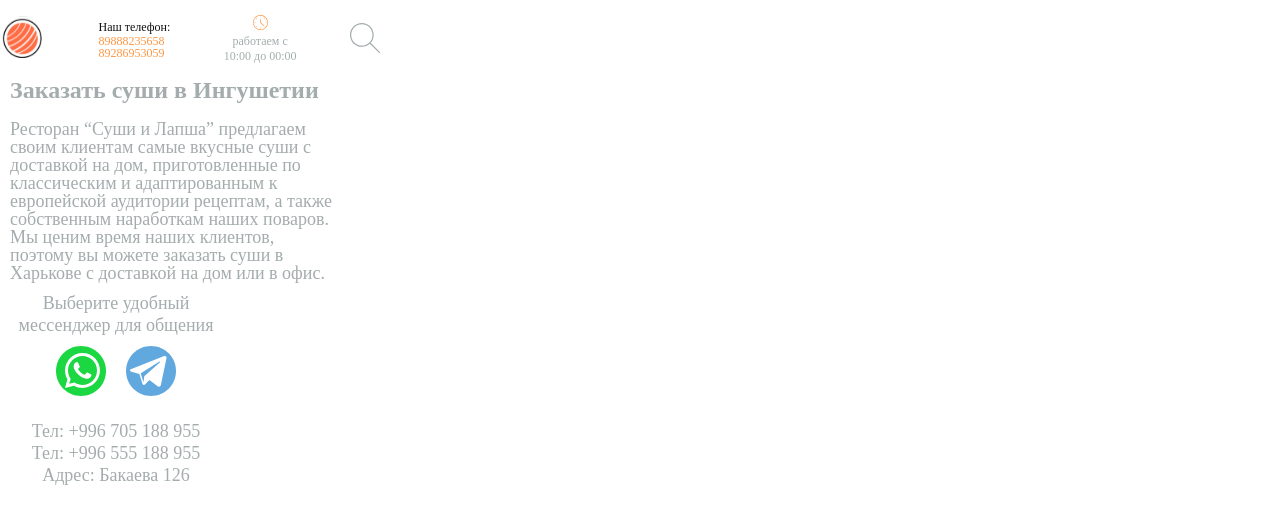
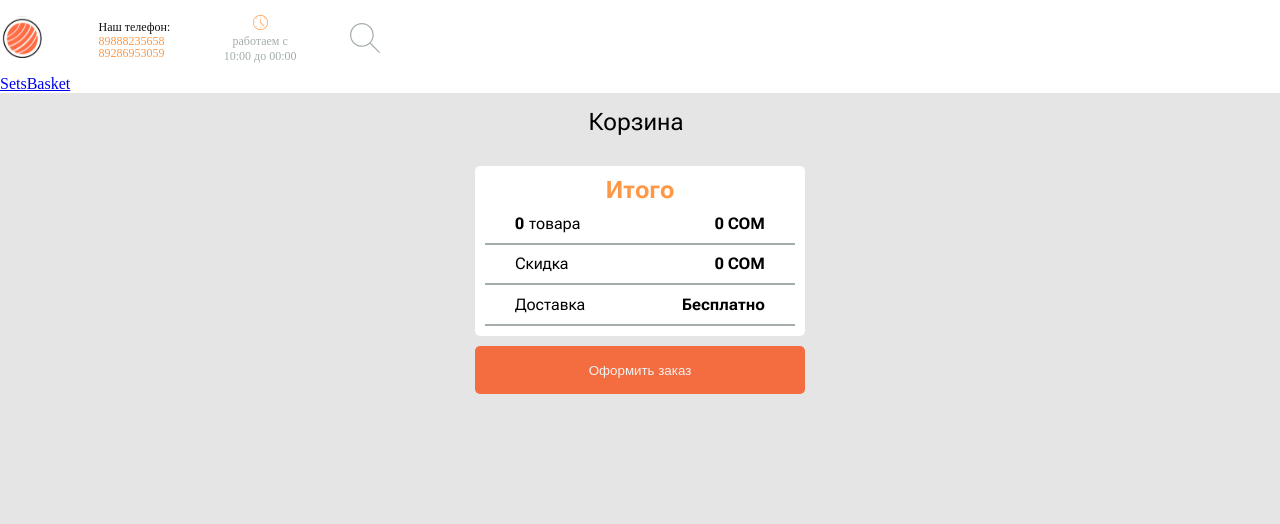
Before and after one commit to Zurab06/sushi, a React (Create React App) app: page /basket in a window 1280 px wide. Shown: the top 524 px of the page. Built offline with nearby package versions, Linux system fonts and the light colour scheme.

Commit message:
add cart

```diff
--- a/src/@types/assets.d.ts
+++ b/src/@types/assets.d.ts
@@ -6,6 +6,10 @@ declare module '*.png' {
   const content: any;
   export default content;
 }
+declare module '*.svg' {
+  const content: any;
+  export default content;
+}
 declare module '*.scss' {
   const content: any;
   export default content;
--- a/src/App.tsx
+++ b/src/App.tsx
@@ -8,15 +8,15 @@ import Footer from './components/Footer/Footer';
 function App() {
   return (
     <>
-      {/* <Link to="/sets">Sets</Link>
+      <Header />
+      <Link to="/sets">Sets</Link>
       <Link to="/basket">Basket</Link>
 
       <Routes>
         <Route path="/sets" element={<Sets />} />
         <Route path="/basket" element={<Basket />} />
-      </Routes> */}
-      <Header />
-      <Footer />
+      </Routes>
+      {/* <Footer /> */}
     </>
   );
 }
--- a/src/features/cartSlice.ts
+++ b/src/features/cartSlice.ts
@@ -1,14 +1,17 @@
+import { getCartLocalStorage } from './../utils/CartLocalStorage';
 import { createSlice } from '@reduxjs/toolkit'
 // import type { PayloadAction } from '@reduxjs/toolkit'
 
 export interface CartState {
     items: any,
-  cart: any,
+    totalPrice: number,
+    // cart: any,
 }
 
 const initialState: CartState = {
-    items: [],
-    cart: [],
+    totalPrice: 0,
+    items: getCartLocalStorage(),
+    // cart: [],
 }
 export const cartSlice = createSlice({
   name: 'items',
@@ -16,7 +19,7 @@ export const cartSlice = createSlice({
   reducers: {
    addItem(state, action) {
       const findItem = state.items.find((obj: any) => obj.id === action.payload.id);
-      console.log(action.payload, 'dfdsfdsf')
+      // console.log(action.payload, 'dfdsfdsf')
       if (findItem) {
         findItem.count++;
       } else {
@@ -25,19 +28,29 @@ export const cartSlice = createSlice({
           count: 1,
         });
       }
+      state.totalPrice = state.items.reduce((sum: any, obj: any) => {
+        return obj.price * obj.count + sum;
+      }, 0);
     },
     minusItem(state, action) {
       const findItem = state.items.find((obj:any) => obj.id === action.payload);
       if (findItem) {
         findItem.count--;
       }
-
+      state.totalPrice = state.items.reduce((sum: any, obj: any) => {
+        return obj.price * obj.count + sum;
+      }, 0);
     },
-
+    removeItem(state, action) {
+      state.items = state.items.filter((obj: any) => obj.id !== action.payload);
+      state.totalPrice = state.items.reduce((sum: any, obj: any) => {
+        return obj.price * obj.count + sum;
+      }, 0);
+    },
   },
 })
 
 // Action creators are generated for each case reducer function
-export const {addItem, minusItem} = cartSlice.actions
+export const {addItem, minusItem, removeItem} = cartSlice.actions
 
 export default cartSlice.reducer
--- a/src/pages/Basket/Basket.module.scss
+++ b/src/pages/Basket/Basket.module.scss
@@ -1,11 +1,10 @@
 .basketBody{
     font-family: 'Roboto Flex', sans-serif;
     width: 100%;
+    height: 100vh;
     background: #E5E5E5;
     display: flex;
     justify-content: center;
-    flex-direction: column;
-    align-items: center;
 }
 
 .basketHeader {
@@ -20,15 +19,97 @@
 
 .cart {
     background: #FFFFFF;
-    border-radius: 10px;
     width: 330px;
-    height: 120px;
     margin-bottom: 10px;
     display: flex;
     padding: 10px;
+    border-radius: 5px;
+    .cartDesc{
+        display: flex;
+        flex-direction: column;
+        justify-content: space-between;
+        width: 100%;
+        .cartNameButton{
+            display: flex;
+            justify-content: space-between;
+            button{
+                font-weight: bold;
+                color: red;
+                cursor: pointer;
+            }
+        }
+        div{
+            span{
+                font-weight: bold;
+                margin: 5px;
+            }
+        }
+        button{
+            width: min-content;
+            // margin-right: 10px;
+            background: transparent;
+            border: none;
+            img{
+                width: 19px;
+                cursor: pointer;
+            }
+        }
+    }
     img{
         width: 100px;
-        height: 84px;
-
+        // height: 100px;
+        object-fit: cover;
+        margin-right: 10px;
     }
 }
+
+.cartBlock{
+    display: flex;
+    justify-content: center;
+    flex-direction: column;
+    align-items: center;
+    margin-top: 30px;
+}
+
+.cartButton{
+    display: flex;
+    justify-content: center;
+    align-items: center;
+    justify-content: space-between;
+}
+
+.total{
+    width: 330px;
+    height: 170px;
+    background: #FFFFFF;
+    border-radius: 5px;
+    padding: 10px;
+    display: flex;
+    align-items: center;
+    flex-direction: column;
+    justify-content: center;
+    justify-content: space-between;
+
+    hr{
+        width: 100%;
+        border: 0.5px solid #A4ACAD;
+    }
+    div{
+        width: 100%;
+        display: flex;
+        // border: 1px solid red;
+        justify-content: space-between;
+        padding: 0 30px;
+    }
+}
+
+.btn {
+    margin-top: 10px;
+    width: 330px;
+    height: 48px;
+    background: #F46D40;
+    border-radius: 5px;
+    color: #F2F2F2;
+    border: none;
+    cursor: pointer;
+}
--- a/src/pages/Basket/Basket.tsx
+++ b/src/pages/Basket/Basket.tsx
@@ -1,46 +1,98 @@
 import { useDispatch, useSelector } from "react-redux";
-import { addItem, minusItem } from "../../features/cartSlice";
+import { addItem, minusItem, removeItem } from "../../features/cartSlice";
 import s from "../Basket/Basket.module.scss";
+import plus from "./plus2.svg";
+import minus from "./minus.svg";
+const Basket = () => {
+  const { items, totalPrice } = useSelector((state: any) => state.cartSlice);
 
-const Basket = () => {
-  const items = useSelector((state: any) => state.cartSlice.items);
-  const {count} = useSelector((state: any) => state.cartSlice.items);
-const dispatch = useDispatch()
-  const onClickPlus = (id:any) => {
+  const discount =
+    totalPrice >= 2000 && totalPrice < 5000
+      ? totalPrice / 20
+      : 0 || totalPrice >= 5000
+      ? totalPrice / 5
+      : 0;
+  const dispatch = useDispatch();
+  const onClickPlus = (id: any) => {
+    dispatch(
+      addItem({
+        id,
+      })
+    );
+  };
 
-      dispatch(
-        addItem({
-          id,
-        })
-      );
+  const onClickMinus = (id: any) => {
+    dispatch(minusItem(id));
+  };
+
+  const onClickRemove = (id: any) => {
+      dispatch(removeItem(id));
+      localStorage.removeItem('cart')
 
   };
 
-  const onClickMinus = (id:any) => {
-    if (count !== 0) {
-      dispatch(minusItem(id));
-    }
-  };
   return (
     <div className={s.basketBody}>
       <div className={s.basketHeader}>
         <p>Корзина</p>
-        <div>
+        <div className={s.cartBlock}>
           {items?.map((item: any) => {
             return (
               <div key={item.id} className={s.cart}>
                 <div>
                   <img src={item.image} alt="" />
-                  <span>{item.name}</span>
                 </div>
-                <div>
-                  <button onClick={() => onClickMinus(item.id)}>-</button>
-                  {item.count}
-                  <button onClick={() => onClickPlus(item.id)}>+</button>
+                <div className={s.cartDesc}>
+                  <div className={s.cartNameButton}>
+                    {item.name} <button onClick={() => onClickRemove(item.id)}>X</button>
+                  </div>
+                  <div className={s.cartButton}>
+                    <button
+                      disabled={item.count === 0}
+                      onClick={() => onClickMinus(item.id)}
+                    >
+                      <img src={minus}></img>
+                    </button>
+                    <p>
+                      <b>{item.count}</b>
+                    </p>
+                    <button onClick={() => onClickPlus(item.id)}>
+                      <img src={plus}></img>
+                    </button>
+                    <span>{item.price * item.count} COM</span>
+                  </div>
                 </div>
               </div>
             );
           })}
+          <div className={s.total}>
+            <span style={{fontSize: '24px', color:"#FF9846"}}><b>Итого</b></span>
+            <div>
+              <span>
+                <b style={{marginRight: '5px'}}>{items.length}</b>
+                {items.length === 1 ? <span>товар</span> : <span>товара</span>}
+              </span>
+              <span>
+                <b>{totalPrice} COM</b>
+              </span>
+            </div>
+            <hr />
+            <div>
+              <span>Скидка</span>
+              <span>
+                <b>{discount} COM</b>
+              </span>
+            </div>
+            <hr />
+            <div>
+              <span>Доставка</span>
+              <span>
+                <b>Бесплатно</b>
+              </span>
+            </div>
+            <hr />
+          </div>
+          <button className={s.btn}>Оформить заказ</button>
         </div>
       </div>
     </div>
--- a/src/pages/Sets/Sets.tsx
+++ b/src/pages/Sets/Sets.tsx
@@ -1,9 +1,10 @@
 import s from "../Sets/Sets.module.scss";
 import setsLogo from '../../assets/img/setsLogo.png';
 import { products } from "./db";
-import { useDispatch } from "react-redux";
+import { useDispatch, useSelector } from "react-redux";
 import { addItem } from "../../features/cartSlice";
 const Sets = () => {
+  const items = useSelector((state: any) => state.cartSlice.items);
 
   const dispatch = useDispatch()
 
@@ -13,7 +14,8 @@ const Sets = () => {
   dispatch(addItem(prod))
 }
 
-
+const json = JSON.stringify(items);
+localStorage.setItem("cart", json);
 
   return (
     <div className={s.sets_body}>
--- /dev/null
+++ b/src/utils/CartLocalStorage.ts
@@ -0,0 +1,4 @@
+export const getCartLocalStorage = () => {
+    const data = localStorage.getItem('cart')
+    return data ? JSON.parse(data) : []
+}
```
Also changed, not shown: src/pages/Basket/minus.svg (added), src/pages/Basket/plus2.svg (added).
